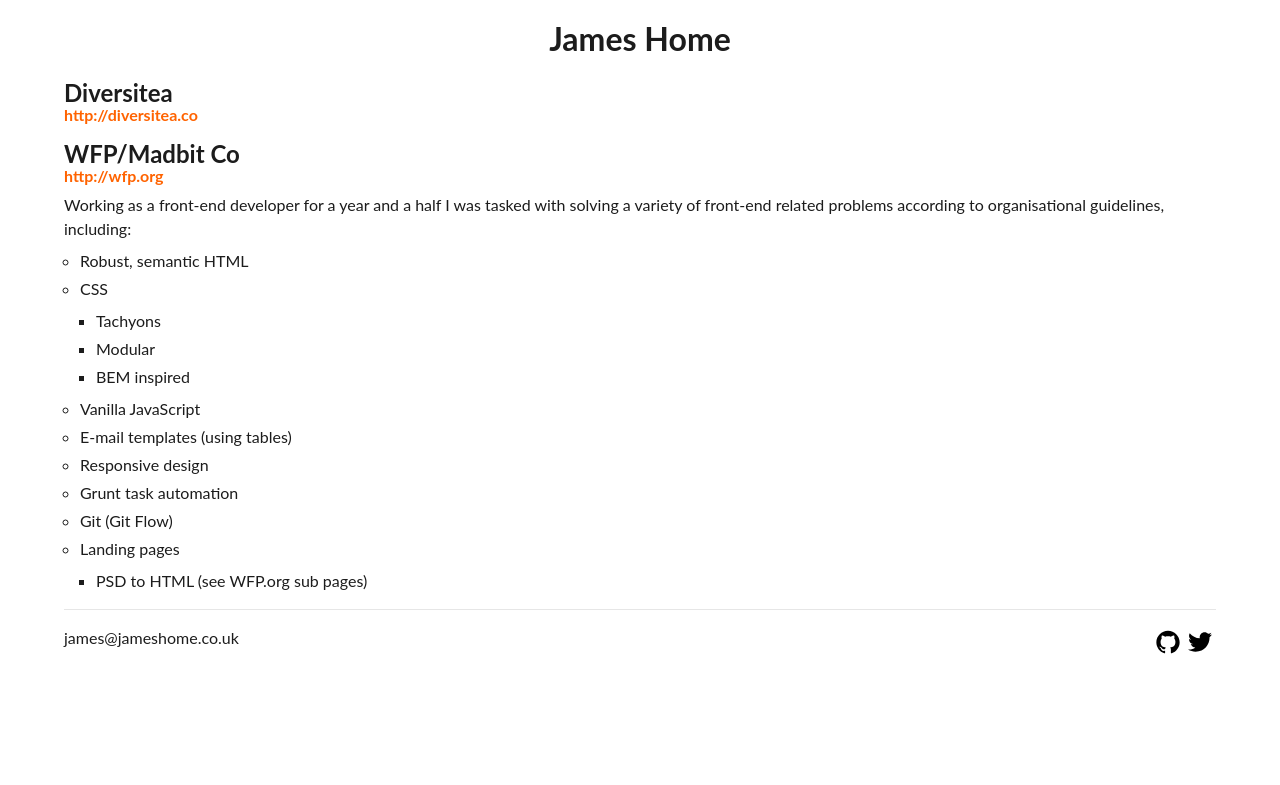
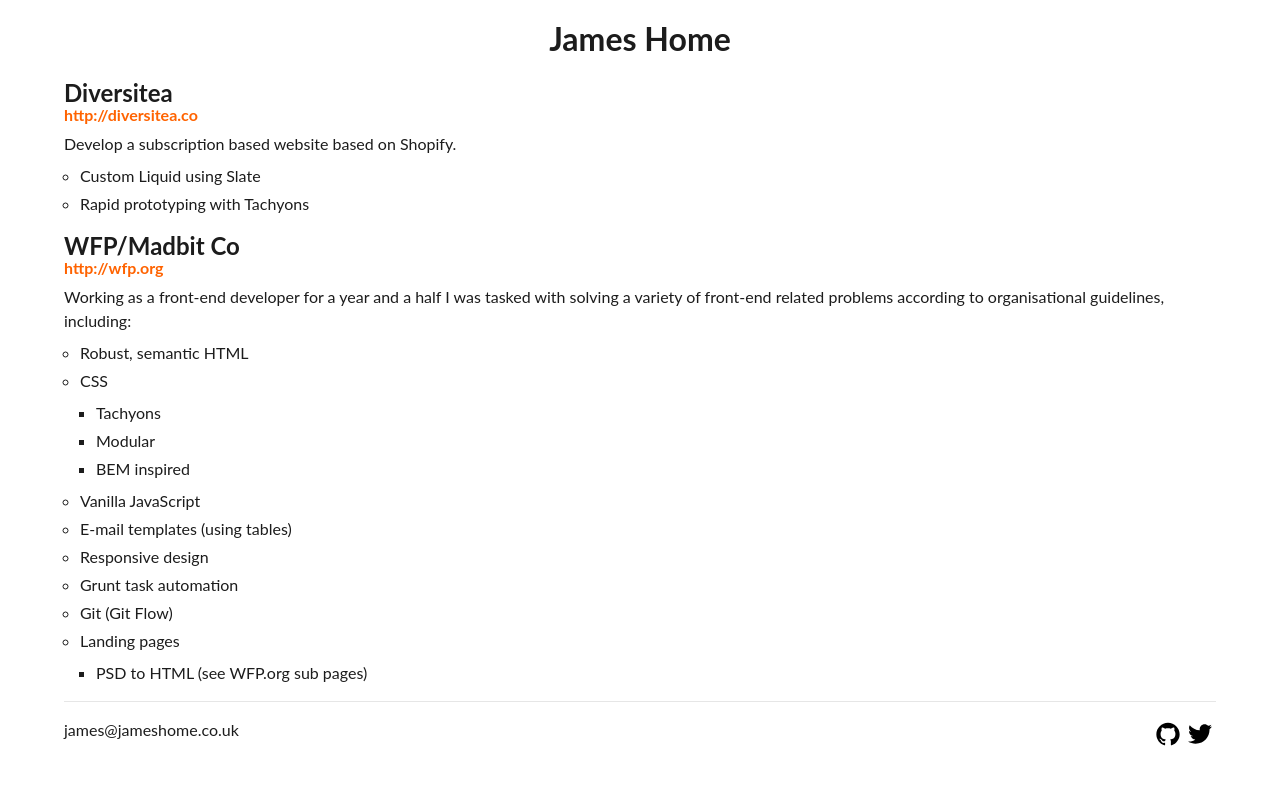
Before and after one commit to jrah/jrah.github.io, a Jekyll site: the page built from index.md, in a window 1280 px wide. Shown: the top 785 px of the page. Built offline with Jekyll 4.4.1, drawn with Linux system fonts in a browser that asks for light colours; nearby versions of some CDN libraries.

Commit message:
Add diversitea text

```diff
--- a/_items/diversitea.md
+++ b/_items/diversitea.md
@@ -4,3 +4,8 @@ title:  "Diversitea"
 name: "Diversitea"
 address: "http://diversitea.co"
 ---
+
+Develop a subscription based website based on Shopify.
+
+- Custom Liquid using Slate
+- Rapid prototyping with Tachyons
```
